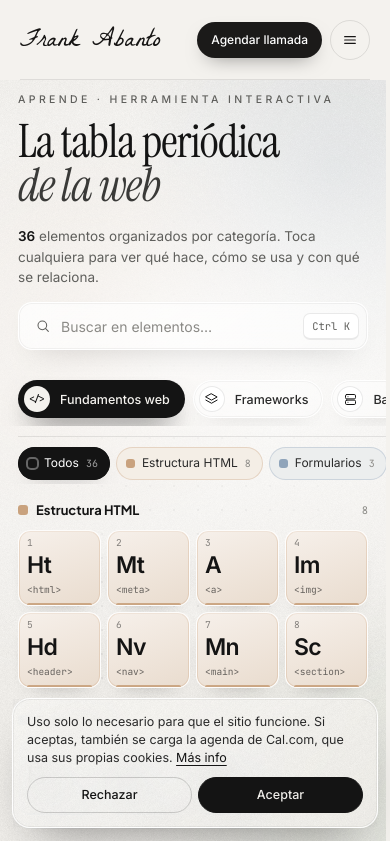
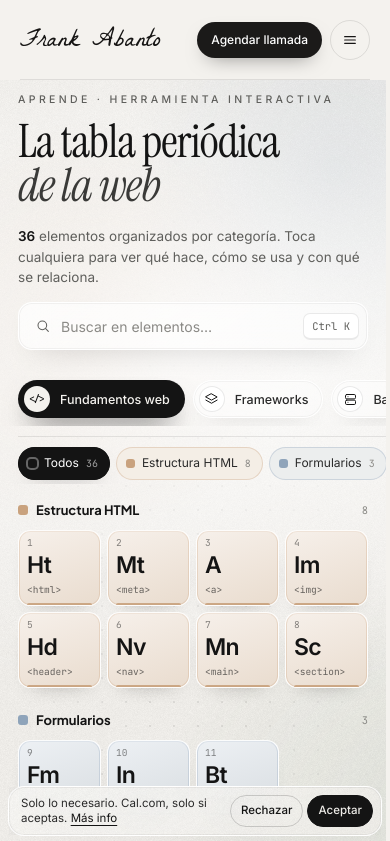
Before and after one commit to FrankUsqAbant/abanto.dev, a React (Vite) app: page /aprende/fundamentos-web in a window 390 px wide. Shown: the top 841 px of the page. Built offline with nearby package versions, Linux system fonts and the light colour scheme.

Commit message:
cookies: compact one-row banner under 480px

```diff
--- a/components/home/sections/home.css
+++ b/components/home/sections/home.css
@@ -426,6 +426,13 @@
 .hm .ck__ok{background:var(--ink);border:1px solid var(--ink);color:#f4f2ee}
 .hm.ck :focus-visible{outline:2px solid var(--ink);outline-offset:2px}
 @media (max-width:560px){.hm.ck{flex-direction:column;align-items:stretch;gap:10px;padding:14px}.hm .ck__btns button{flex:1}}
+.hm .ck__short{display:none}
+/* Móvil pequeño: una sola fila compacta */
+@media (max-width:479px){
+.hm.ck{flex-direction:row;align-items:center;gap:8px;bottom:8px;width:calc(100vw - 16px);padding:8px 8px 8px 12px;border-radius:16px;font-size:11.5px;line-height:1.35}
+.hm .ck__long{display:none}.hm .ck__short{display:inline}
+.hm .ck__btns{gap:4px}.hm .ck__btns button{flex:none;font-size:11.5px;padding:7px 10px}
+}
 
 /* ===================== PROYECTOS (GitHub) ===================== */
 .hm .ghc{position:relative;outline:none;overflow-x:clip;overflow-y:visible}
--- a/components/shared/CookieBanner.tsx
+++ b/components/shared/CookieBanner.tsx
@@ -19,8 +19,12 @@ const CookieBanner: React.FC = () => {
           transition={{ duration: 0.4, ease: [0.2, 0.7, 0.1, 1] }}
         >
           <p>
-            Uso solo lo necesario para que el sitio funcione. Si aceptas, también se carga la agenda de Cal.com, que usa
-            sus propias cookies. <Link to="/cookies">Más info</Link>
+            <span className="ck__long">
+              Uso solo lo necesario para que el sitio funcione. Si aceptas, también se carga la agenda de Cal.com, que
+              usa sus propias cookies.
+            </span>
+            <span className="ck__short">Solo lo necesario. Cal.com, solo si aceptas.</span>{" "}
+            <Link to="/cookies">Más info</Link>
           </p>
           <div className="ck__btns">
             <button type="button" className="ck__no" onClick={() => setConsent("rejected")}>Rechazar</button>
```
